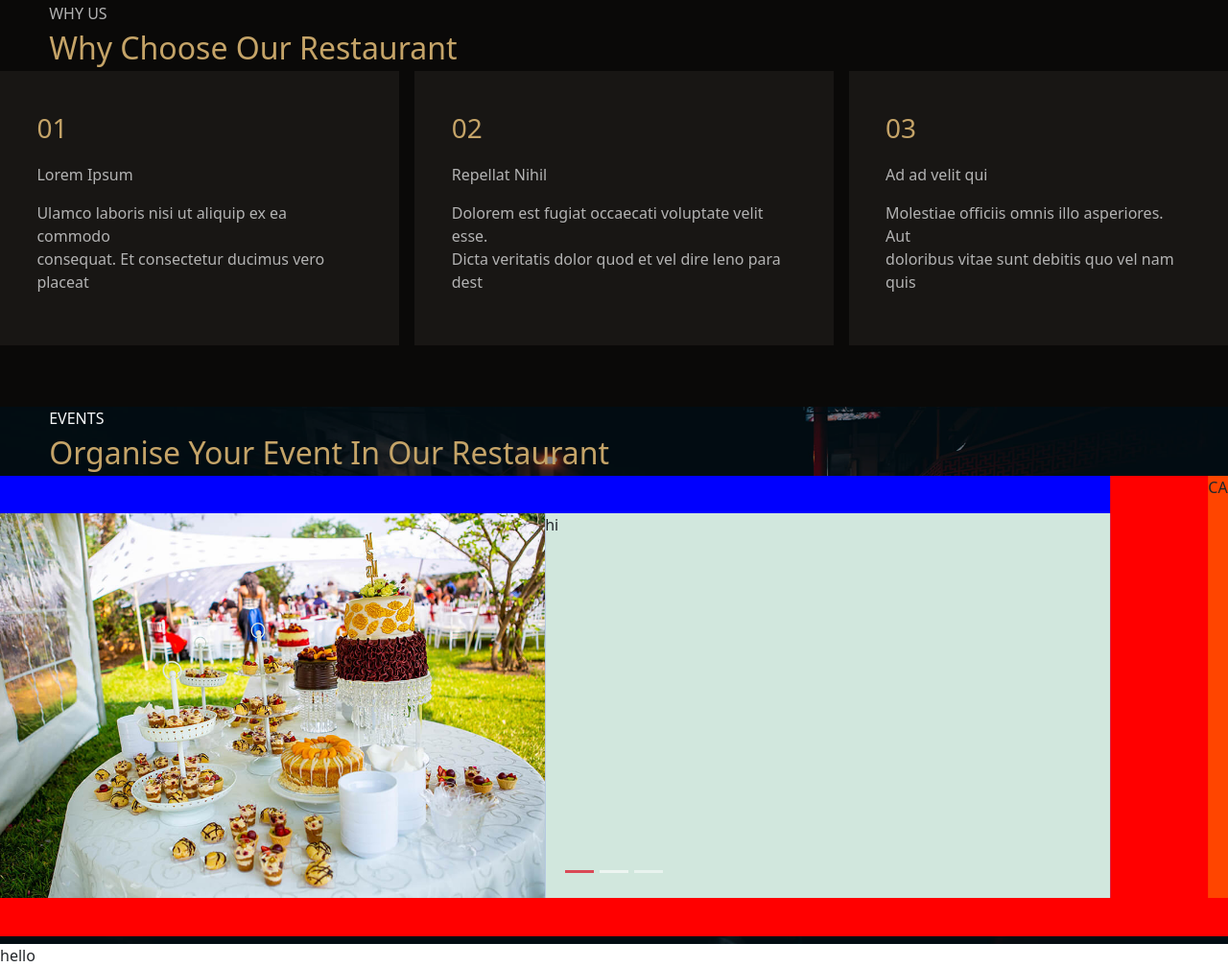
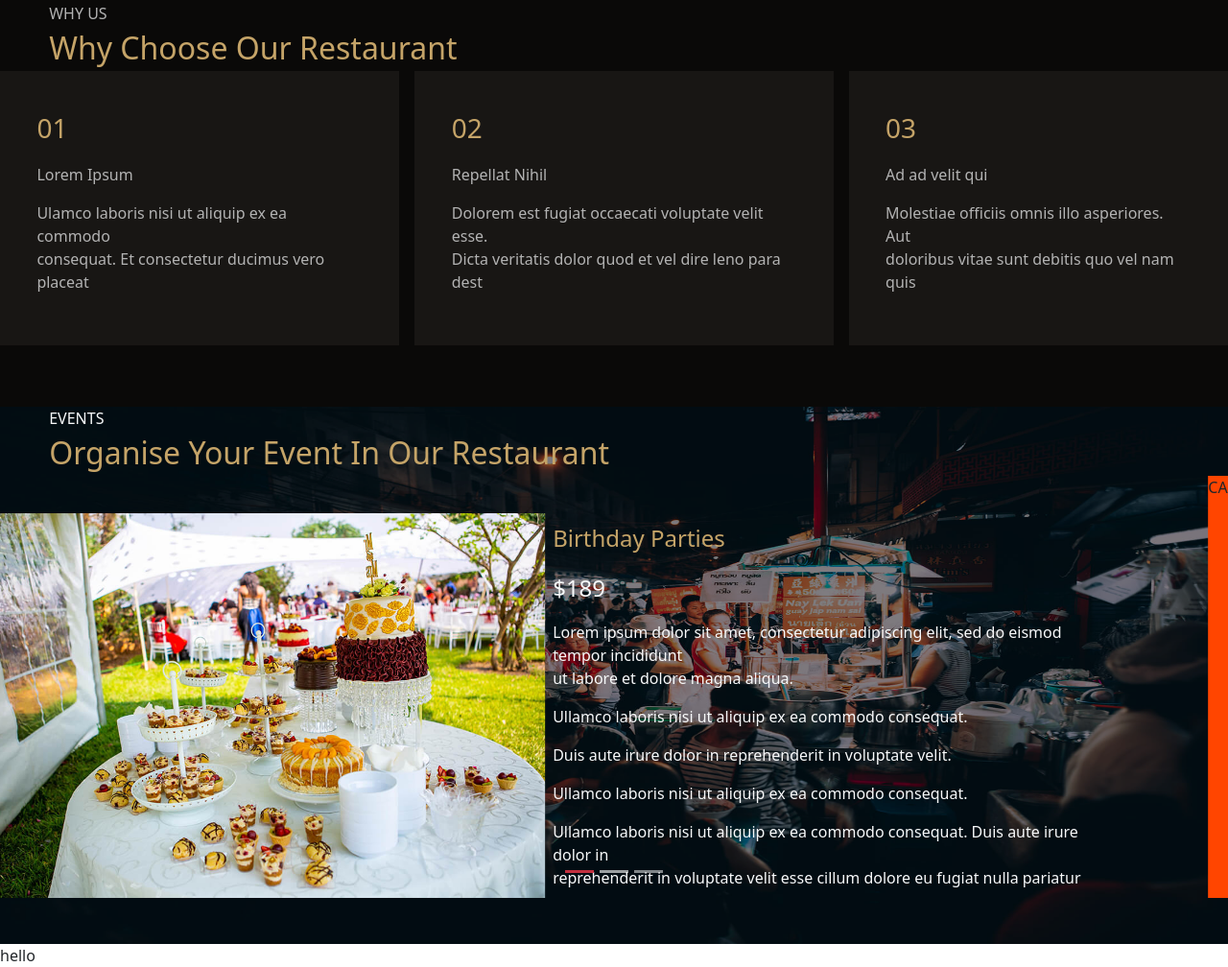
Before and after one commit to Fermoussa/CbienBon, a website: page index.html in a window 1280 px wide. Shown: the part 1390-2398 px from the top of the page at 96% size. Drawn offline with nearby package versions, Linux system fonts and the light colour scheme.

Commit message:
carrousel 1

```diff
--- a/index.html
+++ b/index.html
@@ -176,8 +176,19 @@
                                 <div class="contentImgEvents w-50">
 
                                 </div>
-                                <div class="textEvent w-50 bg-success-subtle">
-                                    <p>hi</p>
+                                <div class="textEvent w-50 p-2 ">
+                                    <p class="text-light">
+                                        <span class="soustitreEvents fs-4"> Birthday Parties </span><br>
+                                        <p class="text-light fs-4"> $189 </p>
+                                        <p class="text-light"> Lorem ipsum dolor sit amet, consectetur adipiscing elit, sed do eismod tempor incididunt<br>
+                                            ut labore et dolore magna aliqua.</p>
+                                        <p class="text-light"> Ullamco laboris nisi ut aliquip ex ea commodo consequat. </p>
+                                        <p class="text-light"> Duis aute irure dolor in reprehenderit in voluptate velit. </p>
+                                        <p class="text-light"> Ullamco laboris nisi ut aliquip ex ea commodo consequat. </p>
+                                        <p class="text-light"> Ullamco laboris nisi ut aliquip ex ea commodo consequat. Duis aute irure dolor in <br>
+                                            reprehenderit in voluptate velit esse cillum dolore eu fugiat nulla pariatur</p>
+
+                                    </p>
                                 </div>
                             </div>
                         </div>
--- a/src/scss/modules/_about.scss
+++ b/src/scss/modules/_about.scss
@@ -1,5 +1,6 @@
 .about{
     background-image: url(../../../public/img/about-bg.jpg);
+    background-attachment: fixed;
     display: flex;
     flex-direction: row;
     margin-top: -1%;
--- a/src/scss/modules/_events.scss
+++ b/src/scss/modules/_events.scss
@@ -28,14 +28,14 @@
 .contentcarroussel{
     width: 100%;
     height: 60vh;
-    background-color: red;
+    // background-color: red;
 }
 
 .carteEvents1{
     height: 55vh;
     width: 92%;
     padding-top: 3%;
-    background-color: blue;
+    // background-color: blue;
     display: flex;
     flex-direction: row;
 }
@@ -58,3 +58,7 @@
     background-image: url(../../../public/img/event-birthday.jpg);
     background-size: cover;
 }
+
+.soustitreEvents{
+    color: $or;
+}
```
Also changed, not shown: public/css/app.css, 1 other file.
